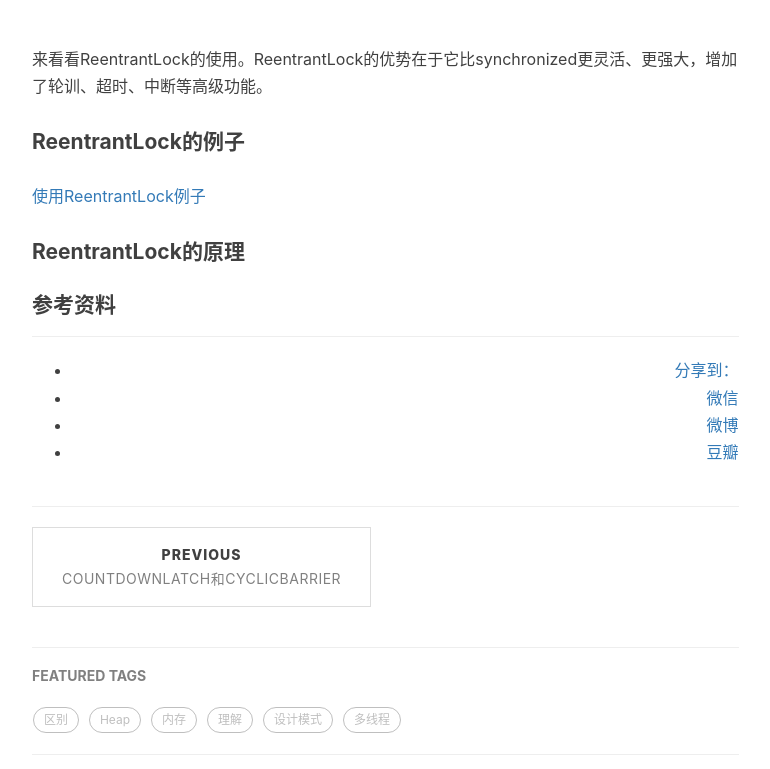
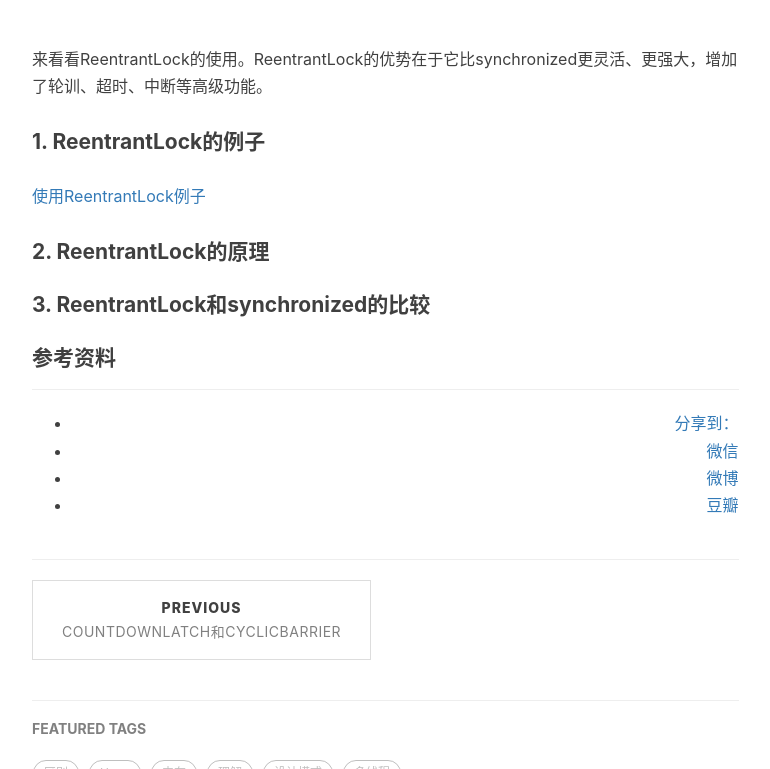
Before and after one commit to baiscjava/basicjava.github.io, a Jekyll site: the page built from _posts/2017-06-26-ReentrantLock的使用.md, in a window 1280 px wide and 900 px high, scrolled down 330 px, cut to the strip 131-900 px from the top of the window. Shown: the whole strip, without its empty margins (233-1003 px from the left). Built offline with Jekyll 4.4.1, drawn with Linux system fonts in a browser that asks for light colours; nearby versions of some CDN libraries; comment, search, counter and statistics services are not loaded.

Commit message:
Update 2017-06-26-ReentrantLock的使用.md

```diff
--- a/_posts/2017-06-26-ReentrantLock的使用.md
+++ b/_posts/2017-06-26-ReentrantLock的使用.md
@@ -10,11 +10,14 @@ tags:
 
 来看看ReentrantLock的使用。ReentrantLock的优势在于它比synchronized更灵活、更强大，增加了轮训、超时、中断等高级功能。<br>
 
-#### ReentrantLock的例子
+#### 1. ReentrantLock的例子
 [使用ReentrantLock例子](https://github.com/yinhaomin/common-test/tree/master/common-test-service/src/main/java/com/baidu/common/test/service/cocurrency)<br>
 
-#### ReentrantLock的原理
+#### 2. ReentrantLock的原理
 
 
 
+#### 3. ReentrantLock和synchronized的比较
+
+
 #### 参考资料
```
